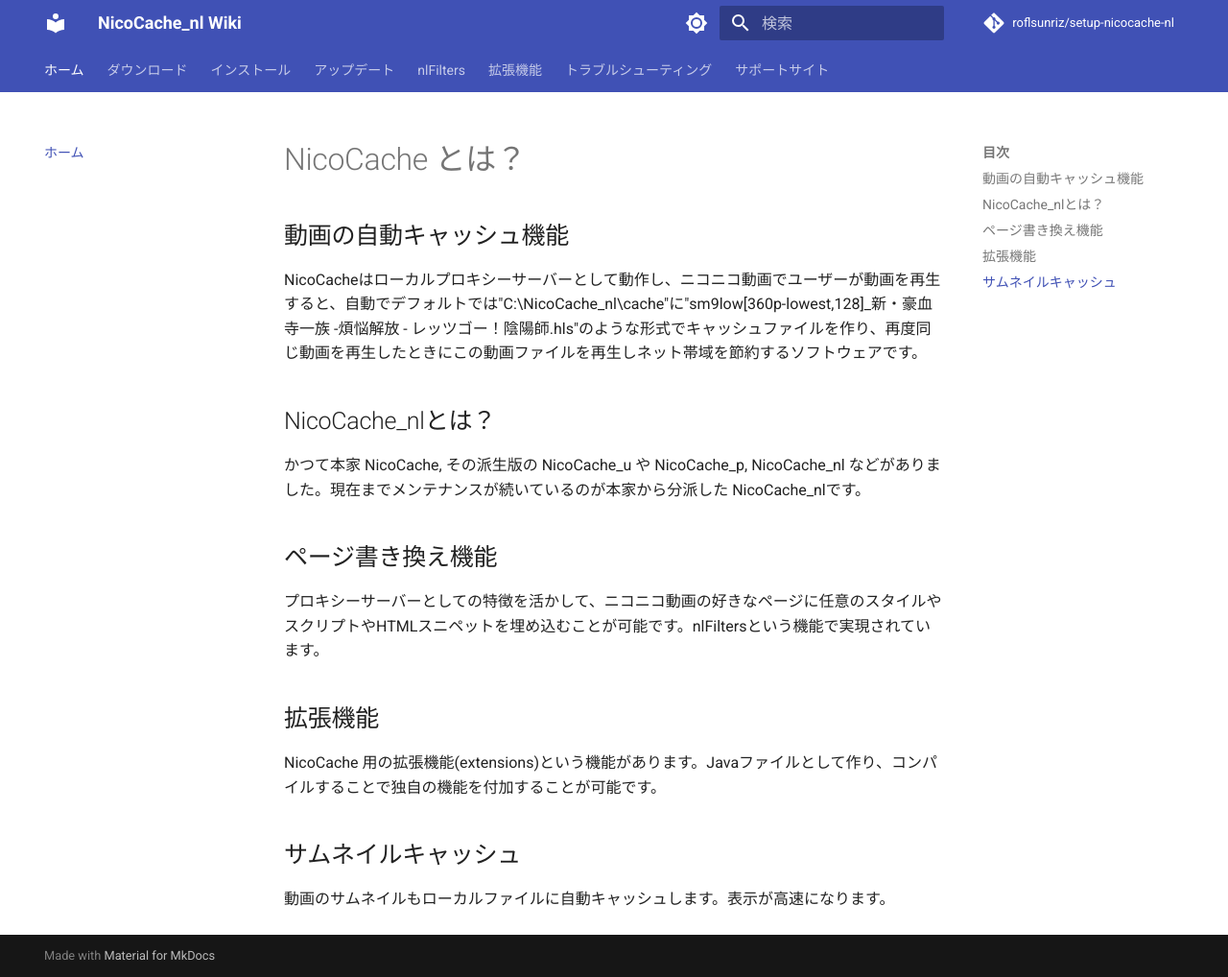
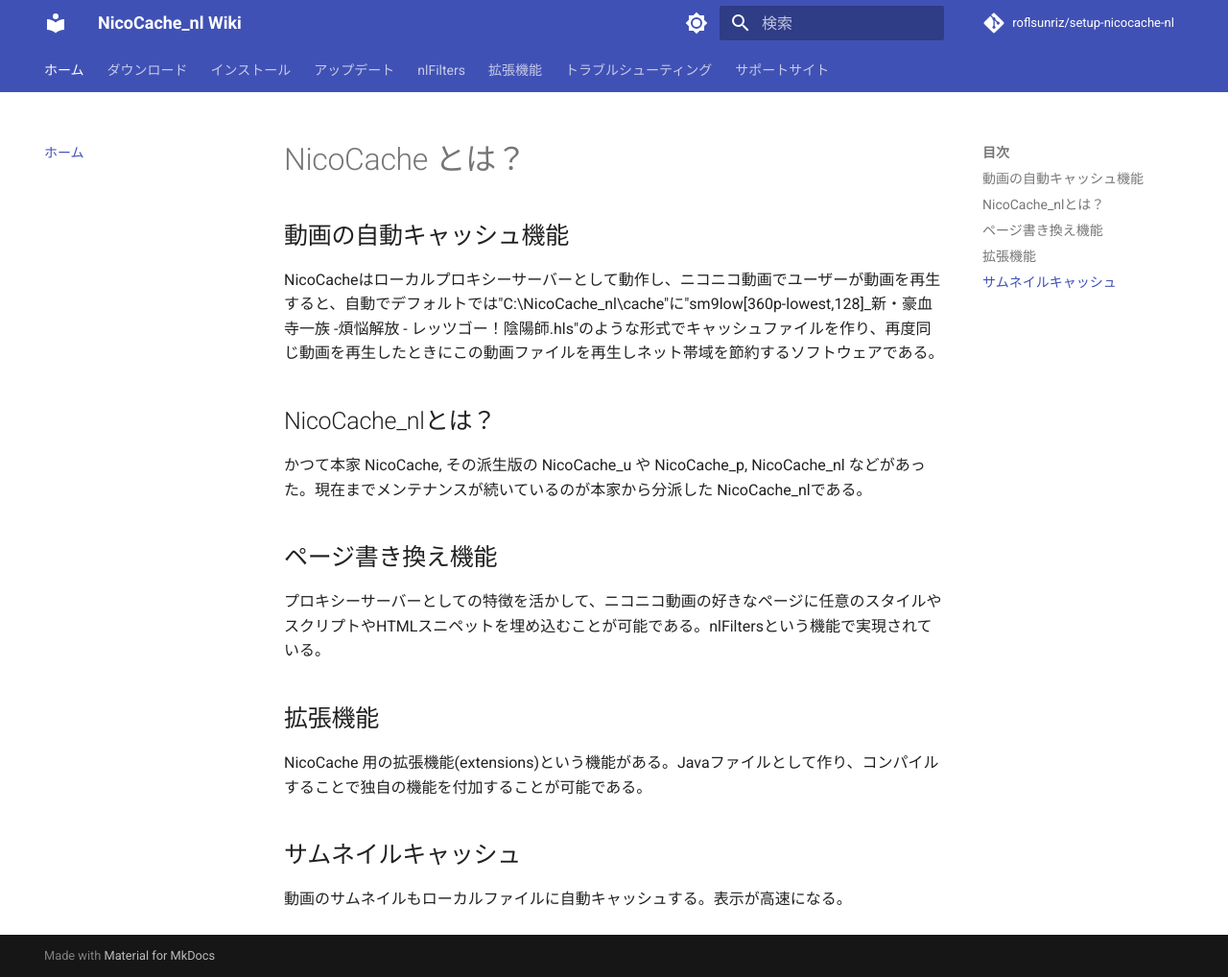
Before and after one commit to roflsunriz/setup-nicocache-nl, an MkDocs documentation site: the page built from docs/index.md, in a window 1280 px wide and 1018 px high. Shown: the whole window at 96% size. Built offline with MkDocs 1.6.1 and Material for MkDocs 9.7.7, drawn with Linux system fonts in a browser that asks for light colours; comment, search, counter and statistics services are not loaded.

Commit message:
docs: ドキュメント言語の明確性と一貫性を改善
- index.md、regex.md、support-site.mdの各ファイルにおける文法の正確性と表現の明確性を更新
- ドキュメント全体を通じて宣言的な表現を統一

```diff
--- a/docs/index.md
+++ b/docs/index.md
@@ -1,16 +1,16 @@
 # NicoCache とは？
 
 ## 動画の自動キャッシュ機能
-NicoCacheはローカルプロキシーサーバーとして動作し、ニコニコ動画でユーザーが動画を再生すると、自動でデフォルトでは"C:\NicoCache_nl\cache"に"sm9low[360p-lowest,128]_新・豪血寺一族 -煩悩解放 - レッツゴー！陰陽師.hls"のような形式でキャッシュファイルを作り、再度同じ動画を再生したときにこの動画ファイルを再生しネット帯域を節約するソフトウェアです。
+NicoCacheはローカルプロキシーサーバーとして動作し、ニコニコ動画でユーザーが動画を再生すると、自動でデフォルトでは"C:\NicoCache_nl\cache"に"sm9low[360p-lowest,128]_新・豪血寺一族 -煩悩解放 - レッツゴー！陰陽師.hls"のような形式でキャッシュファイルを作り、再度同じ動画を再生したときにこの動画ファイルを再生しネット帯域を節約するソフトウェアである。
 
 ## NicoCache_nlとは？
-かつて本家 NicoCache, その派生版の NicoCache_u や NicoCache_p, NicoCache_nl などがありました。現在までメンテナンスが続いているのが本家から分派した NicoCache_nlです。
+かつて本家 NicoCache, その派生版の NicoCache_u や NicoCache_p, NicoCache_nl などがあった。現在までメンテナンスが続いているのが本家から分派した NicoCache_nlである。
 
 ## ページ書き換え機能
-プロキシーサーバーとしての特徴を活かして、ニコニコ動画の好きなページに任意のスタイルやスクリプトやHTMLスニペットを埋め込むことが可能です。nlFiltersという機能で実現されています。
+プロキシーサーバーとしての特徴を活かして、ニコニコ動画の好きなページに任意のスタイルやスクリプトやHTMLスニペットを埋め込むことが可能である。nlFiltersという機能で実現されている。
 
 ## 拡張機能
-NicoCache 用の拡張機能(extensions)という機能があります。Javaファイルとして作り、コンパイルすることで独自の機能を付加することが可能です。
+NicoCache 用の拡張機能(extensions)という機能がある。Javaファイルとして作り、コンパイルすることで独自の機能を付加することが可能である。
 
 ## サムネイルキャッシュ
-動画のサムネイルもローカルファイルに自動キャッシュします。表示が高速になります。
+動画のサムネイルもローカルファイルに自動キャッシュする。表示が高速になる。
```
Also changed, not shown: docs/regex.md (+5 -5 lines), docs/support-site.md (+4 -4 lines).
